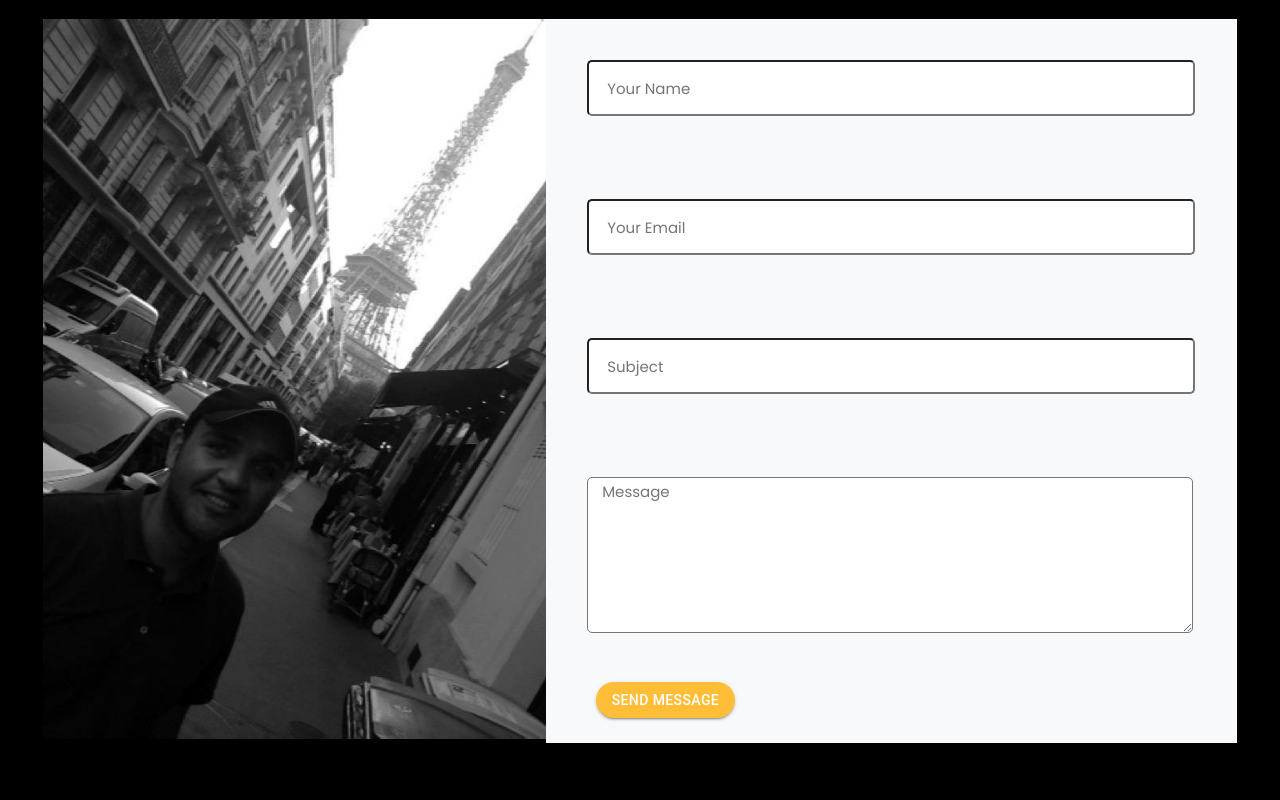
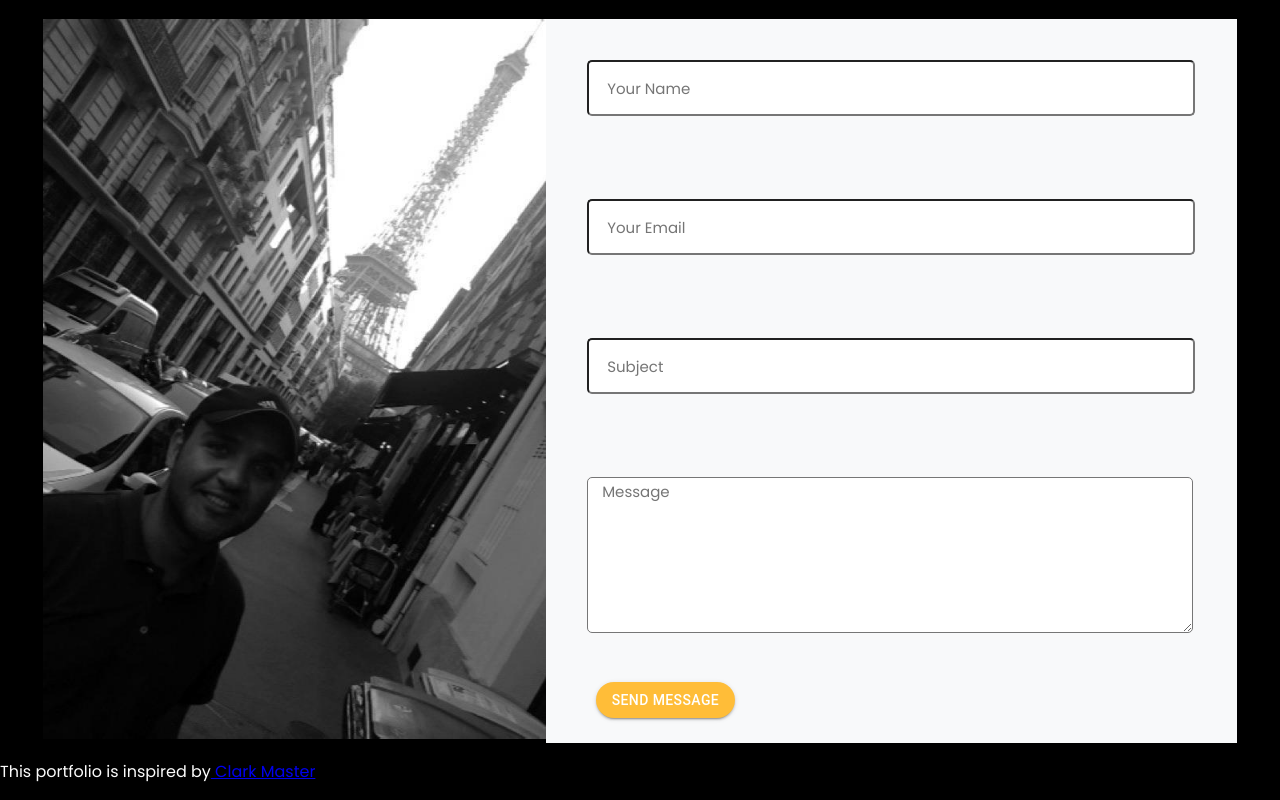
Before and after one commit to KIsaac85/kisaac85.github.io, a React (Vite) app: page / in a window 1280 px wide. Shown: the part 5202-6002 px from the top of the page. Before the commit the page ends 5945 px from the top, so only its background shows below. Built offline with nearby package versions, Linux system fonts and the light colour scheme.

Commit message:
add footer to website

```diff
--- a/index.html
+++ b/index.html
@@ -22,8 +22,8 @@
     <link rel="stylesheet" href="./src/css/Style ContactMe.css">
 
   </head>
-  <body id="root" data-spy="scroll" data-target="" data-offset="300">
-
+  <body data-spy="scroll" data-target="" data-offset="300">
+    <div id="root"></div>
 
     <script type="module" src="/src/main.jsx"></script>
   </body>
--- a/src/App.jsx
+++ b/src/App.jsx
@@ -6,6 +6,7 @@ import Resume from './Resume.jsx'
 import Skills from './Skills.jsx'
 import Projects from "./Projects.jsx"
 import ContactMe from './ContactMe.jsx'
+import Footer from './Footer.jsx'
 
 function App() {
 
@@ -19,6 +20,7 @@ function App() {
     <Skills/>
     <Projects/>
     <ContactMe/>
+    <Footer/>
   </div>
 
 
--- /dev/null
+++ b/src/Footer.jsx
@@ -0,0 +1,15 @@
+import React from "react";
+
+
+
+function Footer() {
+    return(
+        <section  id="footer-section">
+	<p>This portfolio is inspired by
+    <a href="https://themewagon.com/themes/free-one-page-bootstrap-4-html5-personal-portfolio-website-template-clark/">  Clark Master</a>
+    </p>
+		</section>
+    )
+}
+
+export default Footer;
--- a/src/css/Style ContactMe.css
+++ b/src/css/Style ContactMe.css
@@ -38,6 +38,7 @@
     flex-direction:row;
     padding-top: 100px;
     justify-content: center;
+
 }
 
 #formStyle{
```
